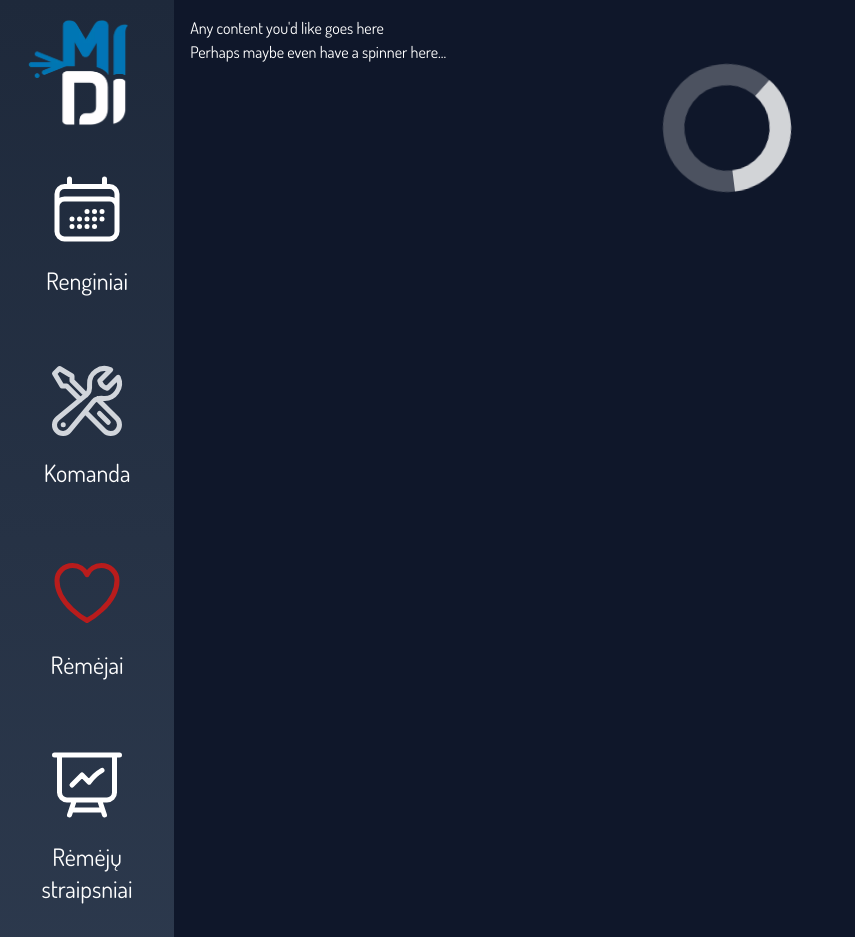
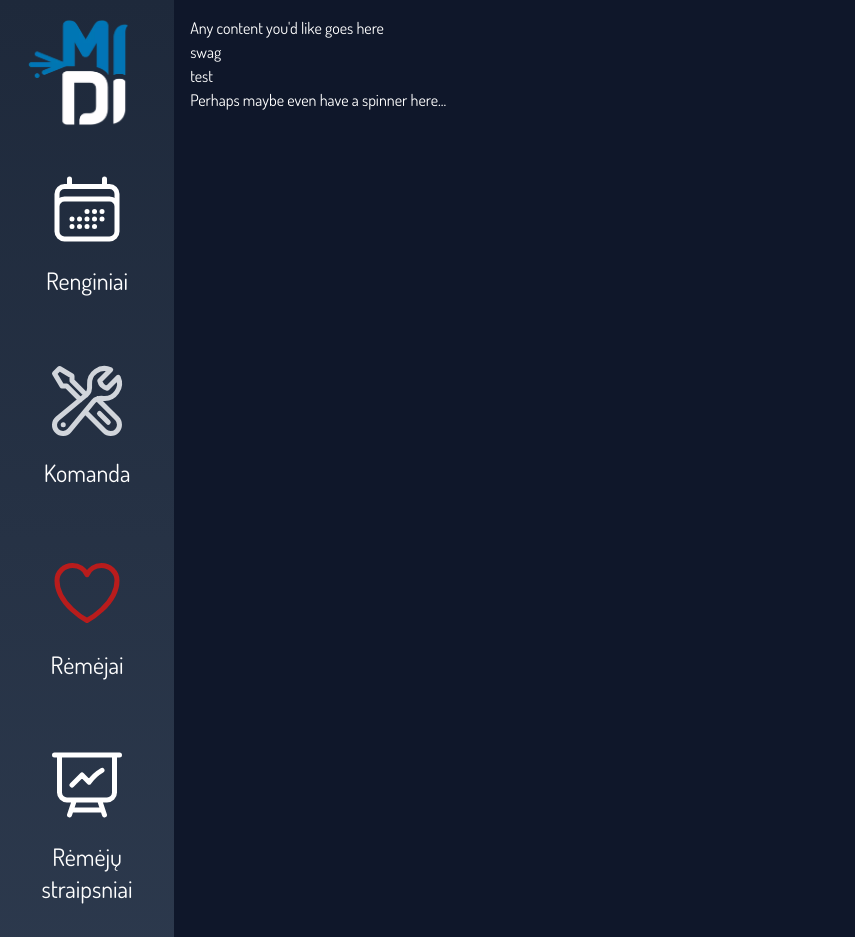
Before and after one commit to midiIT/midi2023, a Next.js app: page / in a window 1280 px wide. Shown: the whole page, without its empty margins (0-855 px from the left). Built offline with nearby package versions, Linux system fonts and the light colour scheme.

Commit message:
initial training commit

```diff
--- /dev/null
+++ b/components/Event.tsx
@@ -0,0 +1,5 @@
+export default function Event(props:{
+    description: String
+}){
+    return(<div>{props.description}</div>)
+}
--- a/components/sections/eventsSection.tsx
+++ b/components/sections/eventsSection.tsx
@@ -1,28 +1,11 @@
+import Event from "../Event";
 export default function EventsSection() {
   return (
     <div>
       <div>Any content you'd like goes here</div>
+      <Event description={"swag"}></Event>
+      <Event description={"test"}></Event>
       <div>Perhaps maybe even have a spinner here...</div>
-      <svg
-        className="m-auto h-32 w-32 animate-spin text-white"
-        xmlns="http://www.w3.org/2000/svg"
-        fill="none"
-        viewBox="0 0 24 24"
-      >
-        <circle
-          className="opacity-25"
-          cx="12"
-          cy="12"
-          r="10"
-          stroke="currentColor"
-          strokeWidth="4"
-        ></circle>
-        <path
-          className="opacity-75"
-          fill="currentColor"
-          d="M4 12a8 8 0 018-8V0C5.373 0 0 5.373 0 12h4zm2 5.291A7.962 7.962 0 014 12H0c0 3.042 1.135 5.824 3 7.938l3-2.647z"
-        ></path>
-      </svg>
     </div>
   );
 }
```
